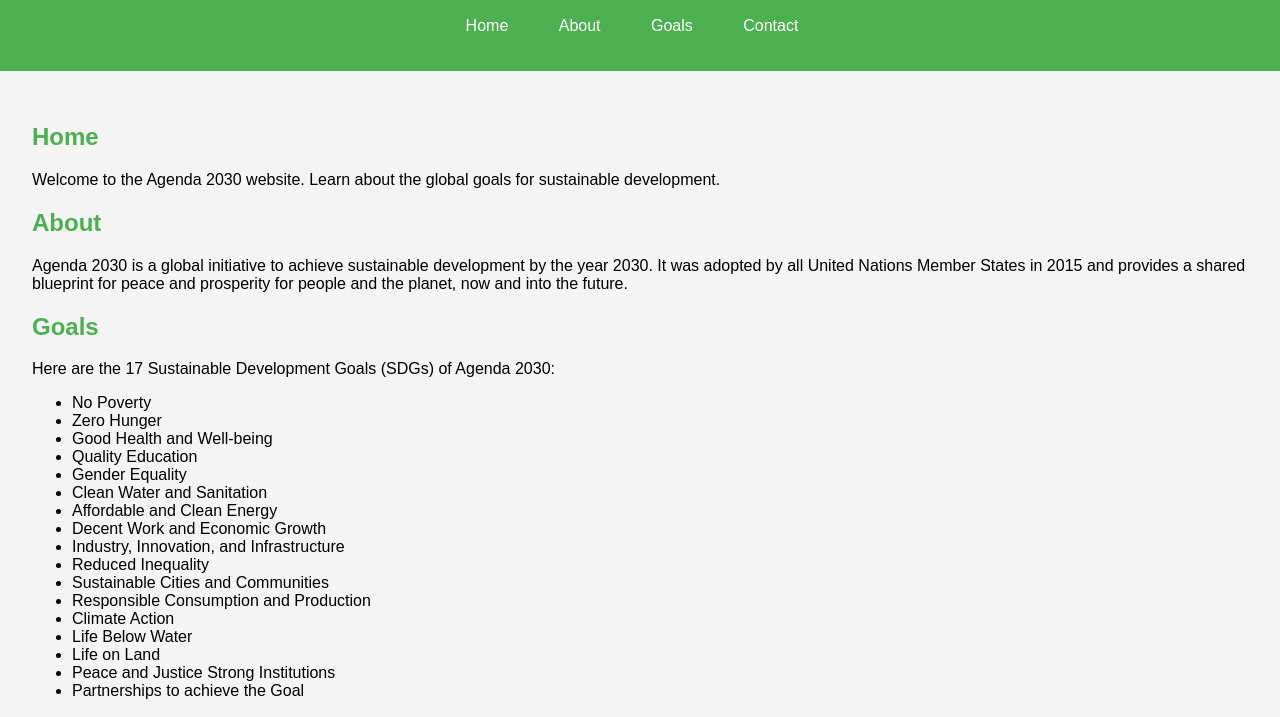
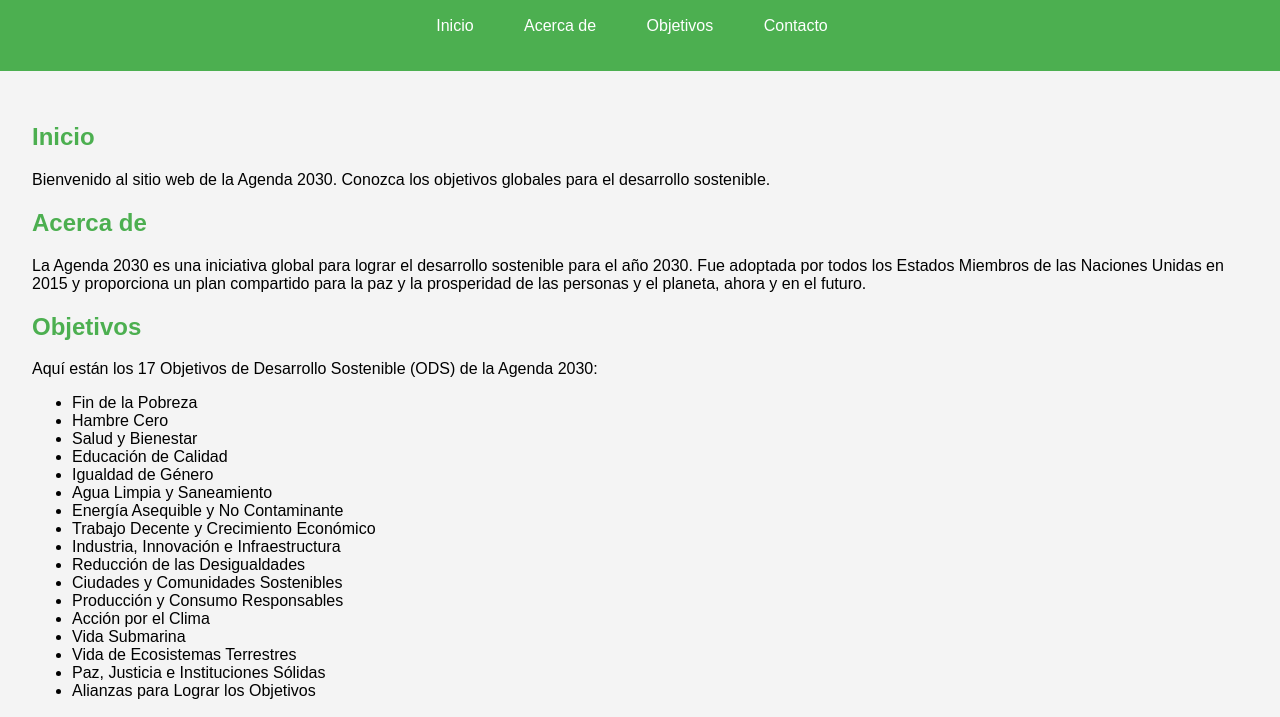
Before and after one commit to Heylo03/heylo03.github.io, a website: page my-website/src/index.html in a window 1280 px wide. Shown: the part 56-773 px from the top of the page. Drawn offline with Linux system fonts and the light colour scheme.

Commit message:
traduccion

```diff
--- a/my-website/src/index.html
+++ b/my-website/src/index.html
@@ -1,5 +1,5 @@
 <!DOCTYPE html>
-<html lang="en">
+<html lang="es">
 <head>
     <meta charset="UTF-8">
     <meta name="viewport" content="width=device-width, initial-scale=1.0">
@@ -11,48 +11,48 @@
         <h1>Agenda 2030</h1>
         <nav>
             <ul style="list-style-type: none; padding: 0;">
-                <li style="display: inline; margin-right: 1em;"><a href="#home" style="color: white; text-decoration: none;">Home</a></li>
-                <li style="display: inline; margin-right: 1em;"><a href="#about" style="color: white; text-decoration: none;">About</a></li>
-                <li style="display: inline; margin-right: 1em;"><a href="#goals" style="color: white; text-decoration: none;">Goals</a></li>
-                <li style="display: inline; margin-right: 1em;"><a href="#contact" style="color: white; text-decoration: none;">Contact</a></li>
+                <li style="display: inline; margin-right: 1em;"><a href="#inicio" style="color: white; text-decoration: none;">Inicio</a></li>
+                <li style="display: inline; margin-right: 1em;"><a href="#acerca" style="color: white; text-decoration: none;">Acerca de</a></li>
+                <li style="display: inline; margin-right: 1em;"><a href="#objetivos" style="color: white; text-decoration: none;">Objetivos</a></li>
+                <li style="display: inline; margin-right: 1em;"><a href="#contacto" style="color: white; text-decoration: none;">Contacto</a></li>
             </ul>
         </nav>
     </header>
     <main style="padding: 2em;">
-        <section id="home">
-            <h2 style="color: #4CAF50;">Home</h2>
-            <p>Welcome to the Agenda 2030 website. Learn about the global goals for sustainable development.</p>
+        <section id="inicio">
+            <h2 style="color: #4CAF50;">Inicio</h2>
+            <p>Bienvenido al sitio web de la Agenda 2030. Conozca los objetivos globales para el desarrollo sostenible.</p>
         </section>
-        <section id="about">
-            <h2 style="color: #4CAF50;">About</h2>
-            <p>Agenda 2030 is a global initiative to achieve sustainable development by the year 2030. It was adopted by all United Nations Member States in 2015 and provides a shared blueprint for peace and prosperity for people and the planet, now and into the future.</p>
+        <section id="acerca">
+            <h2 style="color: #4CAF50;">Acerca de</h2>
+            <p>La Agenda 2030 es una iniciativa global para lograr el desarrollo sostenible para el año 2030. Fue adoptada por todos los Estados Miembros de las Naciones Unidas en 2015 y proporciona un plan compartido para la paz y la prosperidad de las personas y el planeta, ahora y en el futuro.</p>
         </section>
-        <section id="goals">
-            <h2 style="color: #4CAF50;">Goals</h2>
-            <p>Here are the 17 Sustainable Development Goals (SDGs) of Agenda 2030:</p>
+        <section id="objetivos">
+            <h2 style="color: #4CAF50;">Objetivos</h2>
+            <p>Aquí están los 17 Objetivos de Desarrollo Sostenible (ODS) de la Agenda 2030:</p>
             <ul>
-                <li>No Poverty</li>
-                <li>Zero Hunger</li>
-                <li>Good Health and Well-being</li>
-                <li>Quality Education</li>
-                <li>Gender Equality</li>
-                <li>Clean Water and Sanitation</li>
-                <li>Affordable and Clean Energy</li>
-                <li>Decent Work and Economic Growth</li>
-                <li>Industry, Innovation, and Infrastructure</li>
-                <li>Reduced Inequality</li>
-                <li>Sustainable Cities and Communities</li>
-                <li>Responsible Consumption and Production</li>
-                <li>Climate Action</li>
-                <li>Life Below Water</li>
-                <li>Life on Land</li>
-                <li>Peace and Justice Strong Institutions</li>
-                <li>Partnerships to achieve the Goal</li>
+                <li>Fin de la Pobreza</li>
+                <li>Hambre Cero</li>
+                <li>Salud y Bienestar</li>
+                <li>Educación de Calidad</li>
+                <li>Igualdad de Género</li>
+                <li>Agua Limpia y Saneamiento</li>
+                <li>Energía Asequible y No Contaminante</li>
+                <li>Trabajo Decente y Crecimiento Económico</li>
+                <li>Industria, Innovación e Infraestructura</li>
+                <li>Reducción de las Desigualdades</li>
+                <li>Ciudades y Comunidades Sostenibles</li>
+                <li>Producción y Consumo Responsables</li>
+                <li>Acción por el Clima</li>
+                <li>Vida Submarina</li>
+                <li>Vida de Ecosistemas Terrestres</li>
+                <li>Paz, Justicia e Instituciones Sólidas</li>
+                <li>Alianzas para Lograr los Objetivos</li>
             </ul>
         </section>
-        <section id="contact">
-            <h2 style="color: #4CAF50;">Contact</h2>
-            <p>For more information, please contact us at <a href="mailto:info@agenda2030.org">info@agenda2030.org</a>.</p>
+        <section id="contacto">
+            <h2 style="color: #4CAF50;">Contacto</h2>
+            <p>Para más información, por favor contáctenos en <a href="mailto:info@agenda2030.org">info@agenda2030.org</a>.</p>
         </section>
     </main>
     <footer style="background-color: #4CAF50; color: white; text-align: center; padding: 1em;">
```
